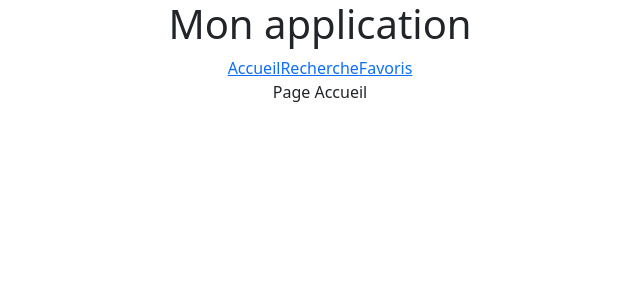
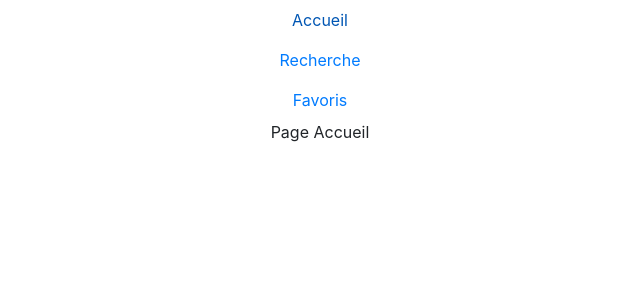
Before and after one commit to tomas-gl/React-app--Paris-Events-, a React (Create React App) app: page / in a window 1280 px wide. Shown: the top 300 px of the page, without its empty margins (320-960 px from the left). Built offline with nearby package versions, Linux system fonts and the light colour scheme.

Commit message:
Added react-bootstrap :package:

```diff
--- a/package.json
+++ b/package.json
@@ -6,8 +6,9 @@
     "@testing-library/jest-dom": "^5.11.4",
     "@testing-library/react": "^11.1.0",
     "@testing-library/user-event": "^12.1.10",
-    "bootstrap": "^5.0.2",
+    "bootstrap": "^4.6.0",
     "react": "^17.0.2",
+    "react-bootstrap": "^1.6.1",
     "react-dom": "^17.0.2",
     "react-router-dom": "^5.2.0",
     "react-scripts": "4.0.3",
--- a/src/App.js
+++ b/src/App.js
@@ -12,14 +12,13 @@ function App() {
     <BrowserRouter>
       <div className="App">
         <header>
-          <h1>Mon application</h1>
-          <NavLink to="/" exact>
+          <NavLink className="nav-link" to="/" exact>
             Accueil
           </NavLink>
-          <NavLink to="/recherche" exact>
+          <NavLink className="nav-link" to="/recherche" exact>
             Recherche
           </NavLink>
-          <NavLink to="/favoris" exact>
+          <NavLink className="nav-link" to="/favoris" exact>
             Favoris
           </NavLink>
         </header>
```
Also changed, not shown: 2 other files (tests, documents, lock files or other folders).
